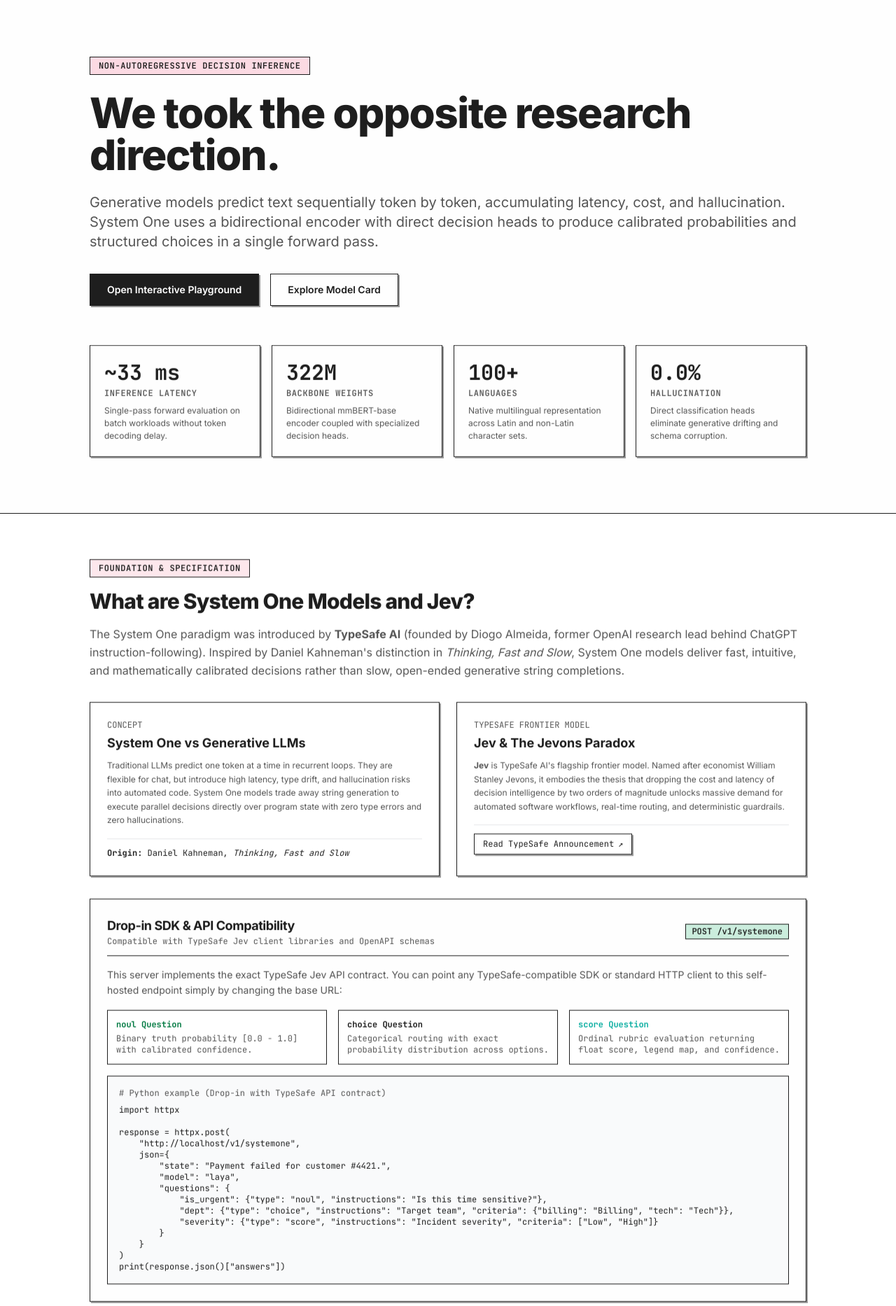
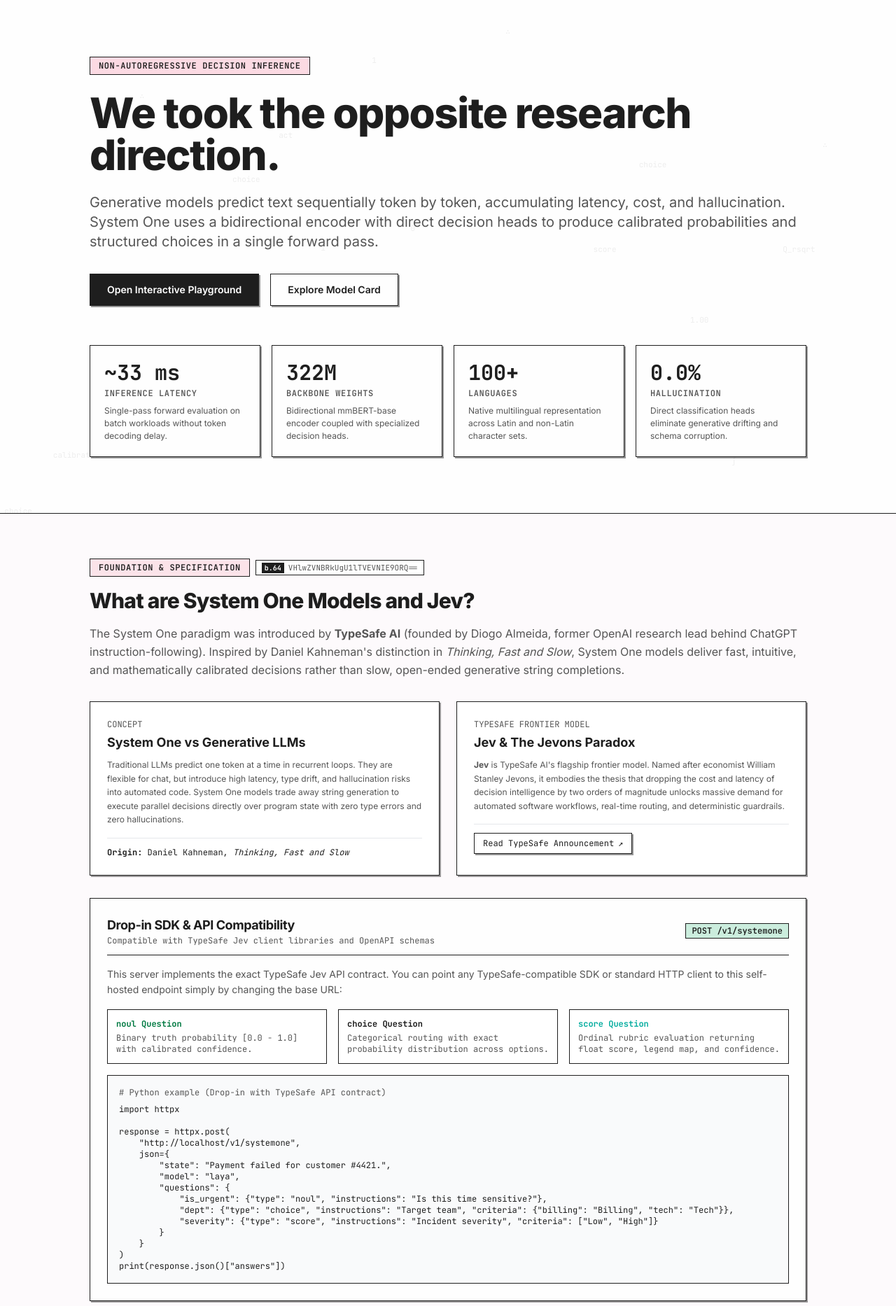
Before and after one commit to ZulfiFazhar/system-one, a FastAPI app: page / in a window 1280 px wide. Shown: the part 65-1931 px from the top of the page at 70% size. Run offline with FastAPI, Linux system fonts and the light colour scheme; some libraries are stand-ins or nearby versions.

Commit message:
feat(ui): add machine-native ASCII stream canvas and section background rhythm

```diff
--- a/app/templates/index.html
+++ b/app/templates/index.html
@@ -222,9 +222,16 @@
         <main class="flex-grow">
             <!-- Hero Section -->
             <section
-                class="border-b border-[#1E1E1E] py-16 sm:py-20 px-4 sm:px-6 lg:px-8 bg-[#fefefe]"
+                class="border-b border-[#1E1E1E] py-16 sm:py-20 px-4 sm:px-6 lg:px-8 bg-[#fefefe] relative overflow-hidden"
             >
-                <div class="max-w-5xl mx-auto">
+                <!-- Machine-Native ASCII Decision Stream Canvas -->
+                <canvas
+                    id="ascii-canvas"
+                    class="absolute inset-0 w-full h-full pointer-events-none opacity-[0.07] select-none z-0"
+                    aria-hidden="true"
+                ></canvas>
+
+                <div class="max-w-5xl mx-auto relative z-10">
                     <div
                         class="inline-block px-3 py-1 border border-[#1E1E1E] text-xs font-mono font-semibold tracking-wider uppercase mb-6 bg-[#f386a1]/30"
                     >
@@ -338,13 +345,22 @@
             <!-- Foundation & System One / Jev Compatibility Section -->
             <section
                 id="system-one-spec"
-                class="border-b border-[#1E1E1E] py-16 px-4 sm:px-6 lg:px-8 bg-white"
+                class="border-b border-[#1E1E1E] py-16 px-4 sm:px-6 lg:px-8 bg-[#fdfafc]"
             >
                 <div class="max-w-5xl mx-auto reveal-on-scroll">
-                    <div
-                        class="inline-block px-3 py-1 border border-[#1E1E1E] text-xs font-mono font-semibold tracking-wider uppercase mb-4 bg-[#f386a1]/20"
-                    >
-                        Foundation &amp; Specification
+                    <div class="flex flex-wrap items-center gap-2 mb-4">
+                        <div
+                            class="inline-block px-3 py-1 border border-[#1E1E1E] text-xs font-mono font-semibold tracking-wider uppercase bg-[#f386a1]/20"
+                        >
+                            Foundation &amp; Specification
+                        </div>
+                        <div
+                            class="inline-flex items-center gap-1.5 px-2 py-0.5 border border-[#1E1E1E] bg-white font-mono text-[11px] text-[#555555] shadow-hard-sm"
+                            title="Base64 machine-native token"
+                        >
+                            <span class="bg-[#1E1E1E] text-white px-1 text-[10px] font-bold">b.64</span>
+                            <span>VHlwZVNBRkUgU1lTVEVNIE9ORQ==</span>
+                        </div>
                     </div>
                     <h2 class="text-3xl font-extrabold tracking-tight mb-4">
                         What are System One Models and Jev?
@@ -513,7 +529,7 @@ print(response.json()["answers"])</pre>
             <!-- Playground Section -->
             <section
                 id="playground"
-                class="border-b border-[#1E1E1E] py-16 px-4 sm:px-6 lg:px-8 bg-gray-50/50"
+                class="border-b border-[#1E1E1E] py-16 px-4 sm:px-6 lg:px-8 bg-[#f8f9fb]"
             >
                 <div class="max-w-7xl mx-auto reveal-on-scroll">
                     <div
@@ -793,7 +809,7 @@ print(response.json()["answers"])</pre>
             <!-- Model Card & Author Attribution -->
             <section
                 id="model-card"
-                class="border-b border-[#1E1E1E] py-16 px-4 sm:px-6 lg:px-8 bg-[#fefefe]"
+                class="border-b border-[#1E1E1E] py-16 px-4 sm:px-6 lg:px-8 bg-[#f5faf8]"
             >
                 <div class="max-w-5xl mx-auto reveal-on-scroll">
                     <div
@@ -1047,7 +1063,7 @@ print(response.json()["answers"])</pre>
             <!-- Technical FAQ Section -->
             <section
                 id="faq"
-                class="border-b border-[#1E1E1E] py-16 px-4 sm:px-6 lg:px-8 bg-gray-50/50"
+                class="border-b border-[#1E1E1E] py-16 px-4 sm:px-6 lg:px-8 bg-white"
             >
                 <div class="max-w-5xl mx-auto reveal-on-scroll">
                     <div
@@ -1174,10 +1190,10 @@ print(response.json()["answers"])</pre>
             </section>
         </main>
 
-        <!-- Footer -->
-        <footer
-            class="border-t border-[#1E1E1E] bg-white py-12 px-4 sm:px-6 lg:px-8"
-        >
+    <!-- Footer -->
+    <footer
+        class="border-t border-[#1E1E1E] bg-[#fbfbfb] py-12 px-4 sm:px-6 lg:px-8"
+    >
             <div
                 class="max-w-7xl mx-auto flex flex-col md:flex-row items-center justify-between gap-6 text-xs text-[#555555]"
             >
@@ -1929,6 +1945,76 @@ print(response.json()["answers"])</pre>
                         });
                 }
 
+                // Lightweight Machine-Native ASCII Decision Stream Canvas
+                (function initAsciiStream() {
+                    const canvas = document.getElementById("ascii-canvas");
+                    if (!canvas) return;
+                    const ctx = canvas.getContext("2d");
+                    if (!ctx) return;
+
+                    function resize() {
+                        canvas.width = canvas.offsetWidth;
+                        canvas.height = canvas.offsetHeight;
+                    }
+                    resize();
+
+                    const tokens = [
+                        "0.98", "0.02", "λ", "∫", "∵", "∴", "[b.64]", "noul", "choice", "score",
+                        "1.00", "0.42", "act", "calibrated", "Q_rsqrt", "state", "tensor", "0", "1", "0.85"
+                    ];
+                    const columns = Math.max(8, Math.floor(canvas.width / 65));
+                    const drops = [];
+
+                    for (let i = 0; i < columns; i++) {
+                        drops.push({
+                            x: i * 65 + Math.random() * 15,
+                            y: Math.random() * canvas.height,
+                            speed: 0.35 + Math.random() * 0.45,
+                            text: tokens[Math.floor(Math.random() * tokens.length)],
+                        });
+                    }
+
+                    let isVisible = true;
+                    if ("IntersectionObserver" in window) {
+                        const obs = new IntersectionObserver(function (entries) {
+                            isVisible = entries[0].isIntersecting;
+                        });
+                        obs.observe(canvas);
+                    }
+
+                    let lastTime = 0;
+                    function render(time) {
+                        if (!isVisible) {
+                            requestAnimationFrame(render);
+                            return;
+                        }
+                        if (time - lastTime < 45) {
+                            requestAnimationFrame(render);
+                            return;
+                        }
+                        lastTime = time;
+
+                        ctx.clearRect(0, 0, canvas.width, canvas.height);
+                        ctx.fillStyle = "#1E1E1E";
+                        ctx.font = "11px 'JetBrains Mono', monospace";
+
+                        for (let i = 0; i < drops.length; i++) {
+                            const d = drops[i];
+                            ctx.fillText(d.text, d.x, d.y);
+                            d.y += d.speed;
+                            if (d.y > canvas.height + 20) {
+                                d.y = -15;
+                                d.x = i * 65 + (Math.random() * 20 - 10);
+                                d.text = tokens[Math.floor(Math.random() * tokens.length)];
+                            }
+                        }
+                        requestAnimationFrame(render);
+                    }
+                    requestAnimationFrame(render);
+
+                    window.addEventListener("resize", resize);
+                })();
+
                 // Initialize with default preset
                 loadPreset("billing");
             })();
```
